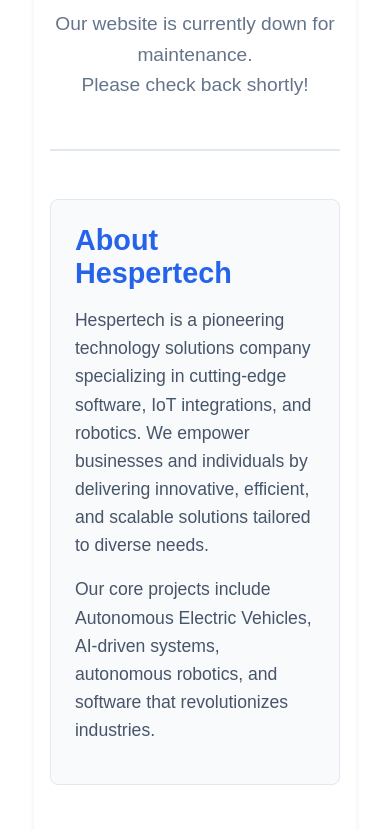
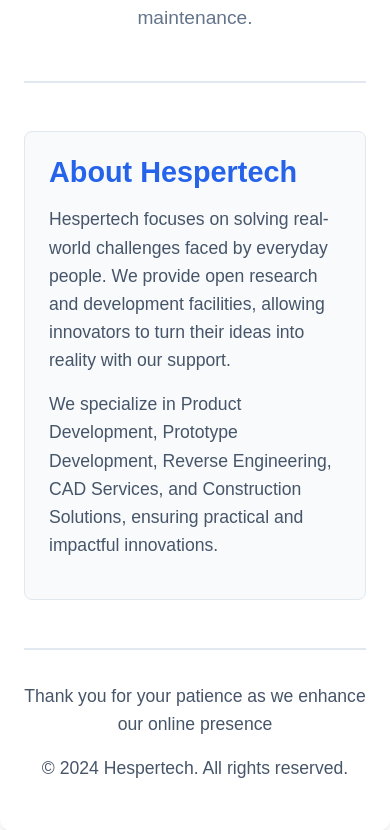
Before and after one commit to Underemployed/hespertech, a plain HTML site: page index.html in a window 390 px wide. Shown: the part 121-951 px from the top of the page. Drawn offline with Linux system fonts and the light colour scheme.

Commit message:
Updated content

```diff
--- a/index.html
+++ b/index.html
@@ -89,20 +89,22 @@
 
         @media (max-width: 768px) {
             h1 {
-                font-size: 2rem;
+            font-size: 2rem;
             }
 
             .container {
-                width: 90%;
-                padding: 1rem;
+            width: 100%;
+            padding: 2rem 1.5rem;
+
+            margin: 0;
             }
 
             .about {
-                padding: 1.5rem;
+            padding: 1.5rem;
             }
 
             body {
-                padding: 1rem;
+            padding: 0;
             }
         }
     </style>
@@ -112,18 +114,17 @@
     <div class="container">
         <div class="status">
             <h1>We'll Be Back Soon!</h1>
-            <p>Our website is currently down for maintenance.<br>Please check back shortly!</p>
-            <!-- <span class="emoji">👌</span> -->
+            <p>Our website is currently down for maintenance.</p>
         </div>
 
         <div class="about">
             <h2>About Hespertech</h2>
-            <p>Hespertech is a pioneering technology solutions company specializing in cutting-edge software, IoT
-                integrations, and robotics. We empower businesses and individuals by delivering innovative, efficient,
-                and scalable solutions tailored to diverse needs.</p>
-            <p>Our core projects include Autonomous Electric Vehicles, AI-driven systems, autonomous robotics, and
-                software that revolutionizes industries.</p>
+            <p>Hespertech focuses on solving real-world challenges faced by everyday people. We provide open research and
+                development facilities, allowing innovators to turn their ideas into reality with our support.</p>
+            <p>We specialize in Product Development, Prototype Development, Reverse Engineering, CAD Services, and Construction
+                Solutions, ensuring practical and impactful innovations.</p>
         </div>
+
 
         <footer>
             <p>Thank you for your patience as we enhance our online presence</p>
```
